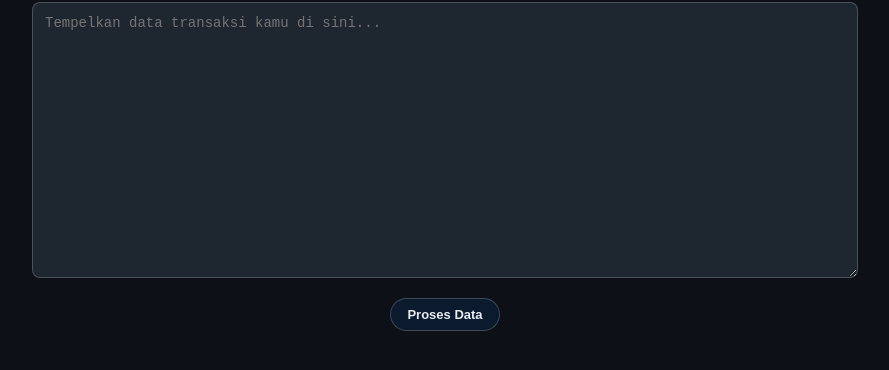
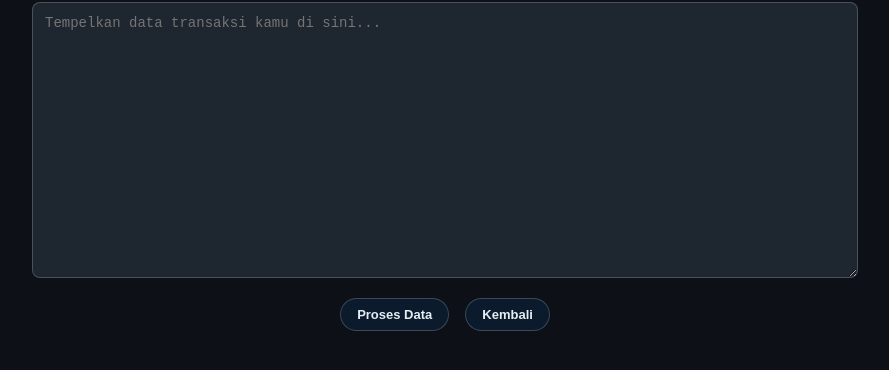
Before and after one commit to 711-hub/bonus, a plain HTML site: page index.html in a window 1280 px wide. Shown: the part 106-476 px from the top of the page, without its empty margins (195-1084 px from the left). Drawn offline with Linux system fonts and the light colour scheme.

Commit message:
Update index.html

```diff
--- a/index.html
+++ b/index.html
@@ -102,6 +102,7 @@
 
 <div class="button-container">
   <button onclick="prosesData()">Proses Data</button>
+  <button type="button" onclick="window.location.href='https://711-hub.github.io/opr/#'">Kembali</button>
 </div>
 
 <table id="resultTable" style="display: none;">
```
